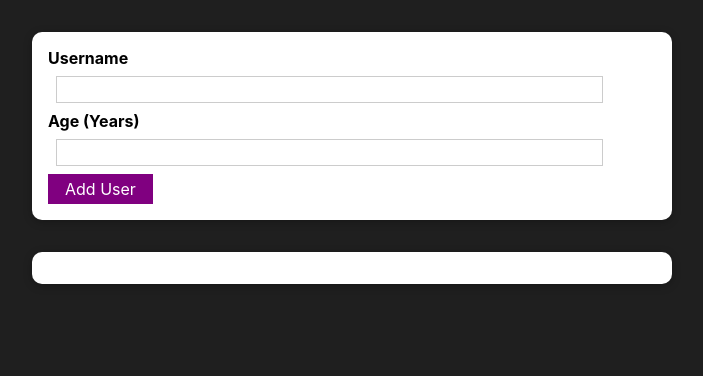
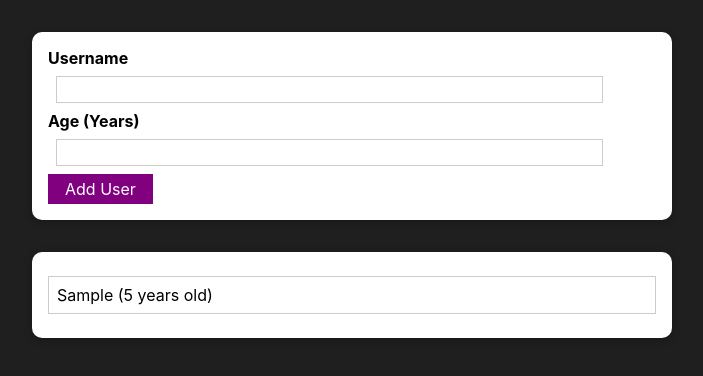
Before and after one commit to Darshan-Limbani/Learn-React, a React (Create React App) app: page / in a window 1280 px wide. Both pictures are taken after typing "Sample", "5" into the empty fields and a click on the button "Add User". Shown: the top 376 px of the page, without its empty margins (288-991 px from the left). Built offline with nearby package versions, Linux system fonts and the light colour scheme.

Commit message:
Managing List of Users

```diff
--- a/src/App.js
+++ b/src/App.js
@@ -1,12 +1,24 @@
 import './App.css';
 import AddUsers from "./components/users/AddUsers";
 import UsersList from "./components/users/UsersList";
+import {useState} from "react";
 
 function App() {
+
+    const [usersList,setUsersList] = useState([])
+
+
+    const addUserHandler = (uName,uAge)=>{
+    setUsersList((prevUserList)=>{
+        return [...prevUserList,{name:uName,age:uAge,id:Math.random().toString()}]
+    })
+    }
+
+
     return (
         <div>
-            <AddUsers/>
-            <UsersList users={[]}/>
+            <AddUsers onAddUser={addUserHandler}/>
+            <UsersList users={usersList}/>
         </div>
     );
 }
--- a/src/components/users/AddUsers.js
+++ b/src/components/users/AddUsers.js
@@ -20,7 +20,7 @@ const AddUsers = props => {
         if (+enteredAge < 1) {
             return;
         }
-        console.log(enteredUsername,enteredAge)
+        props.onAddUser(enteredUsername,enteredAge);
         setEnteredUsername('')
         setEnteredAge('')
     }
--- a/src/components/users/UsersList.js
+++ b/src/components/users/UsersList.js
@@ -2,17 +2,13 @@ import Card from "../UI/Card";
 import classes from "./UsersList.module.css";
 
 const UsersList = (props) => {
-    return (
-        <Card className={classes.users}>
+    return (<Card className={classes.users}>
             <ul>
-                {props.users.map((user) => (
-                    <li>
-                        {user.name} ({user.age} years old.)
-                    </li>))}
+                {props.users.map((user) => (<li key={user.id}>
+                    {user.name} ({user.age} years old)
+                </li>))}
             < /ul>
-        </Card>
-    )
+        </Card>)
 }
 
-
 export default UsersList;
```
